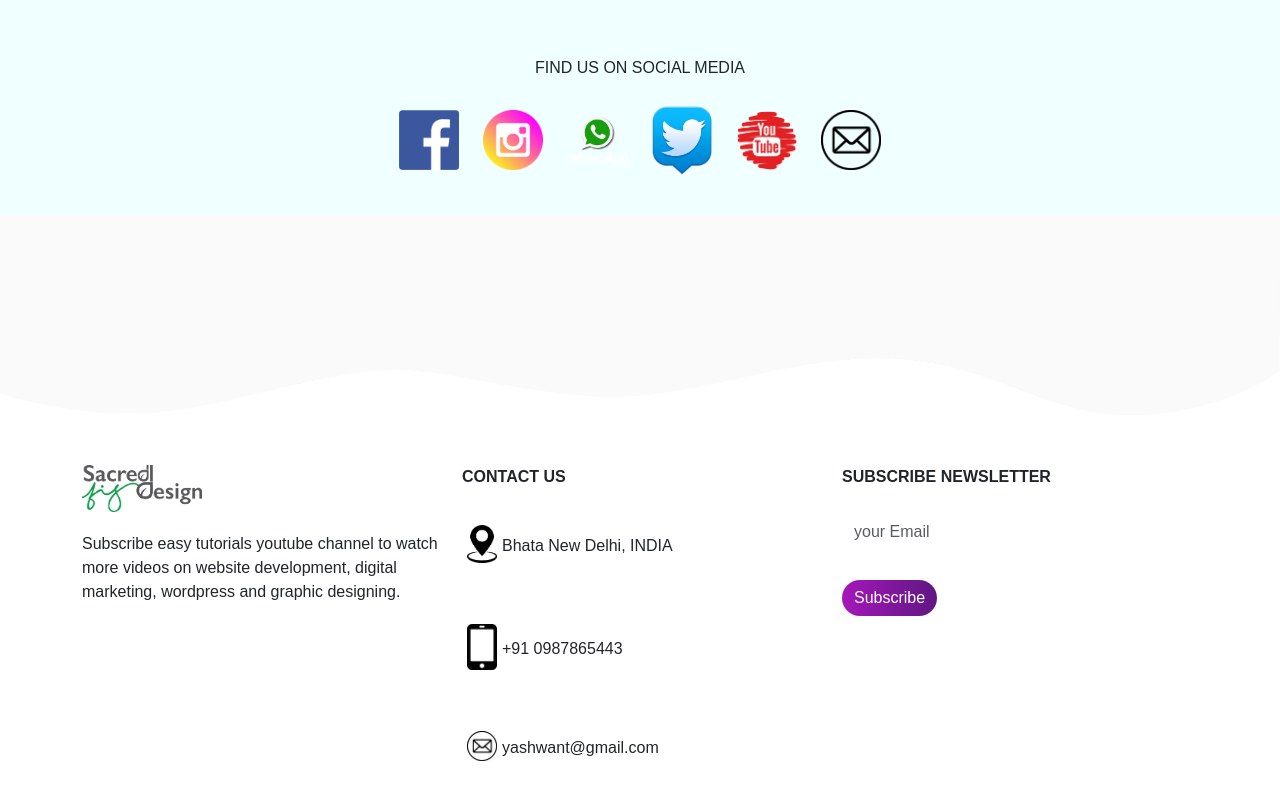
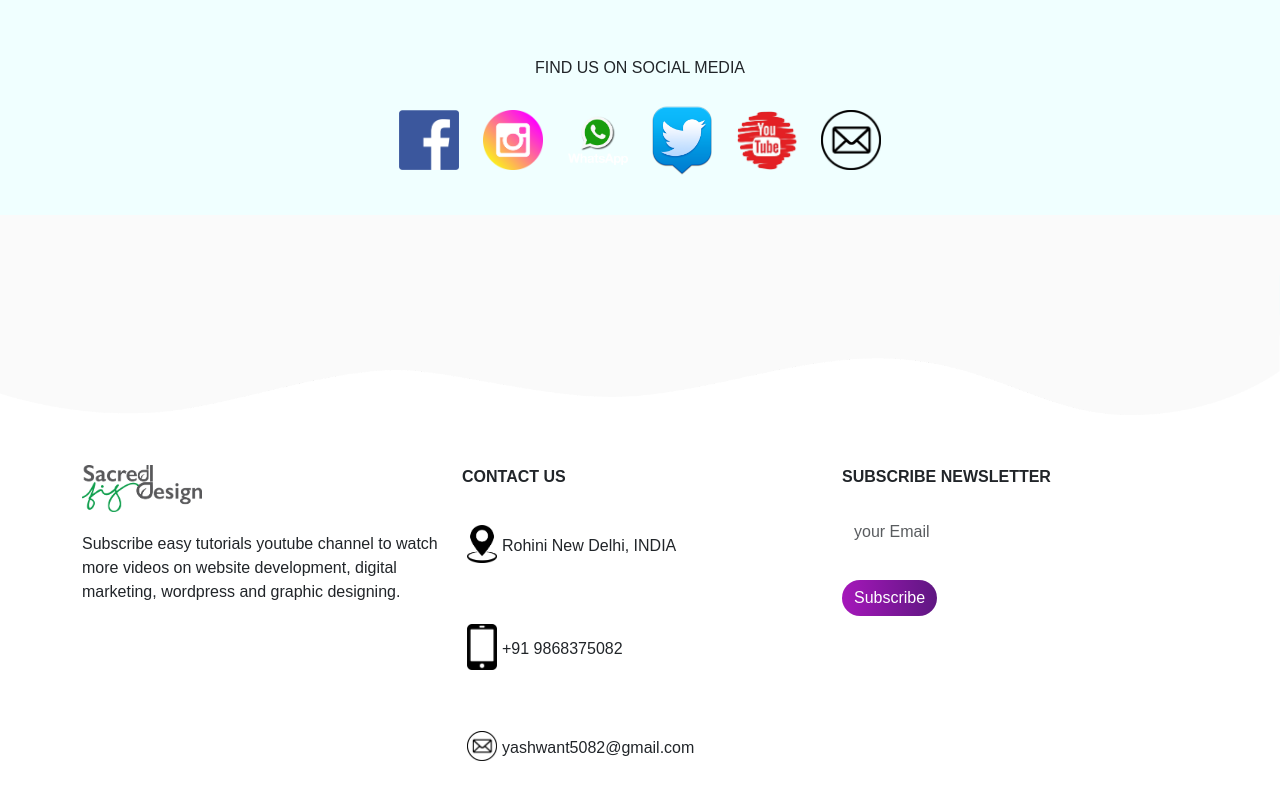
Before and after one commit to yashwantji/yashwantji.github.io, a plain HTML site: page index.html in a window 1280 px wide. Shown: the part 4511-5311 px from the top of the page. Drawn offline with nearby package versions, Linux system fonts and the light colour scheme.

Commit message:
Update index.html
update contact.

```diff
--- a/index.html
+++ b/index.html
@@ -318,9 +318,9 @@
           </div>
           <div class="col-md-4 footer-box">
               <p><b>CONTACT US</b></p>
-              <p><i class="contacts"><img src="./images/location.png"></i>Bhata New Delhi, INDIA</p>
-              <p><i class="contacts"><img src="./images/mobile.png"></i>+91 0987865443</p>
-               <p><i class="contacts"><img src="./images/email.png"></i>yashwant@gmail.com</p>
+              <p><i class="contacts"><img src="./images/location.png"></i>Rohini New Delhi, INDIA</p>
+              <p><i class="contacts"><img src="./images/mobile.png"></i>+91 9868375082</p>
+               <p><i class="contacts"><img src="./images/email.png"></i>yashwant5082@gmail.com</p>
           </div>
             <div class="col-md-4 footer-box">
             <p><b>SUBSCRIBE NEWSLETTER</b></p>
```
